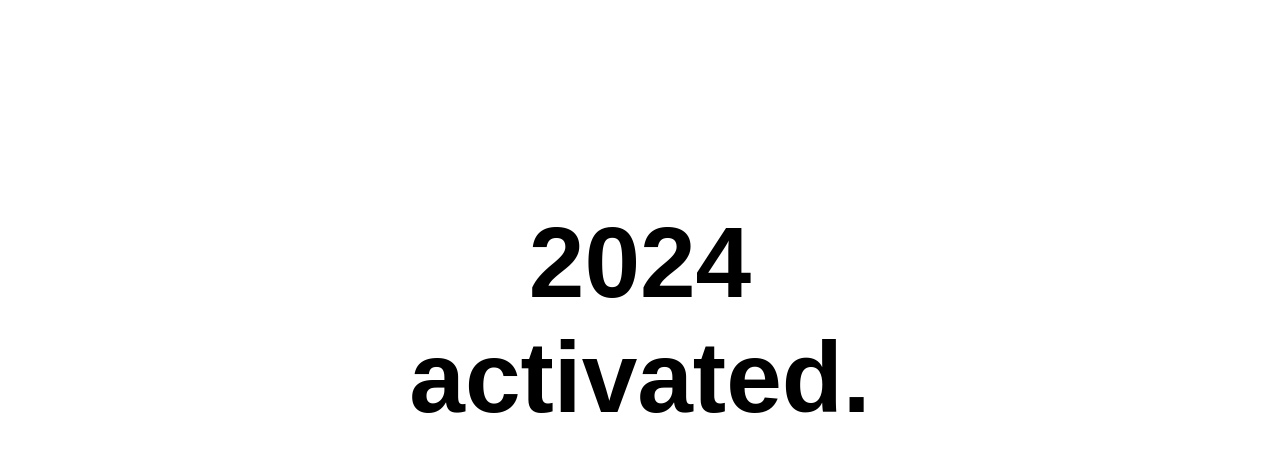
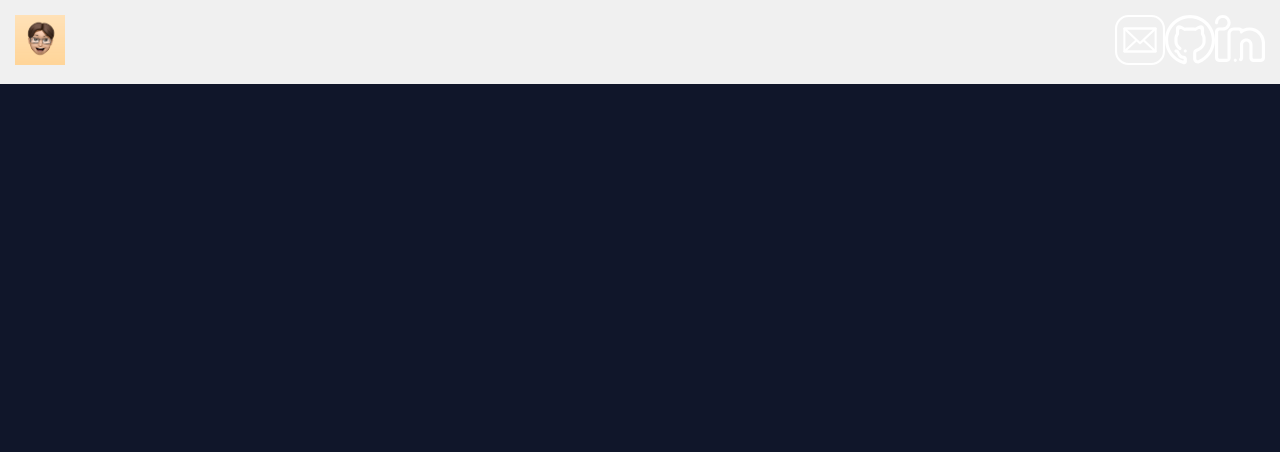
Before and after one commit to Maissack/franckzhang, a plain HTML site: page index.html in a window 1280 px wide. Drawn offline with Linux system fonts and the light colour scheme.

Commit message:
:white_check_mark: ADD navbar

```diff
--- /dev/null
+++ b/css/component/home.css
@@ -0,0 +1,3 @@
+body {
+    background-color: #10162Aff;
+}
--- /dev/null
+++ b/css/component/navbar.css
@@ -0,0 +1,30 @@
+.navbar {
+    display: flex;
+    justify-content: space-between;
+    align-items: center;
+    background-color: #f0f0f0;
+    padding: 15px;
+}
+
+
+.navbar-left {
+    display: flex;
+    align-items: center;
+}
+
+
+.navbar-right {
+    display: flex;
+    align-items: center;
+}
+
+
+.logo-container {
+    margin-left: 10px;
+}
+
+
+
+.logo img {
+    filter: brightness(0) invert(1);
+}
--- a/css/style.css
+++ b/css/style.css
@@ -1,24 +1,8 @@
+@import url(component/home.css);
+@import url(component/navbar.css);
+
 * {
     margin: 0;
     padding: 0;
     box-sizing: border-box;
 }
-
-h1 {
-    font-family: "San Francisco", sans-serif;
-    font-size: 100px;
-    font-weight: bold;
-    color: black;
-    text-align: center;
-    position: absolute;
-    top: 40%;
-    left: 50%;
-    transform: translate(-50%, -50%);
-}
-
-
-@media only screen and (max-width: 600px) {
-    h1 {
-        font-size: 40px;
-    }
-}
--- a/index.html
+++ b/index.html
@@ -7,6 +7,37 @@
     <link rel="stylesheet" href="css/style.css">
 </head>
 <body>
-    <h1>2024 activated.</h1>
+    <header>
+        <nav class="navbar">
+            <div class="navbar-left">
+                <a href="index.html" class="logo_profil">
+
+                    <img src="img/Apple_profil.jpeg" alt="Logo" width="50" height="50">
+                </a>
+            </div>
+            <div class="navbar-right">
+                <div class="logo">
+
+                    <a href="mailto:franckzhangpro@gmail.com">
+                        <img src="img/mail.svg" alt="Logo 1" width="50" height="50">
+                    </a>
+                </div>
+                <div class="logo">
+
+                    <a href="#" class="logo">
+                        <img src="img/github.svg" alt="Logo 2" width="50" height="50">
+                    </a>
+                </div>
+                <div class="logo">
+
+                    <a href="#" class="logo">
+                        <img src="img/linkedin.svg" alt="Logo 3" width="50" height="50">
+                    </a>
+                </div>
+            </div>
+        </nav>
+    </header>
+
+
 </body>
 </html>
```
Also changed, not shown: img/Apple_profil.jpeg (added), img/github.svg (added), img/linkedin.svg (added), img/mail.svg (added).
